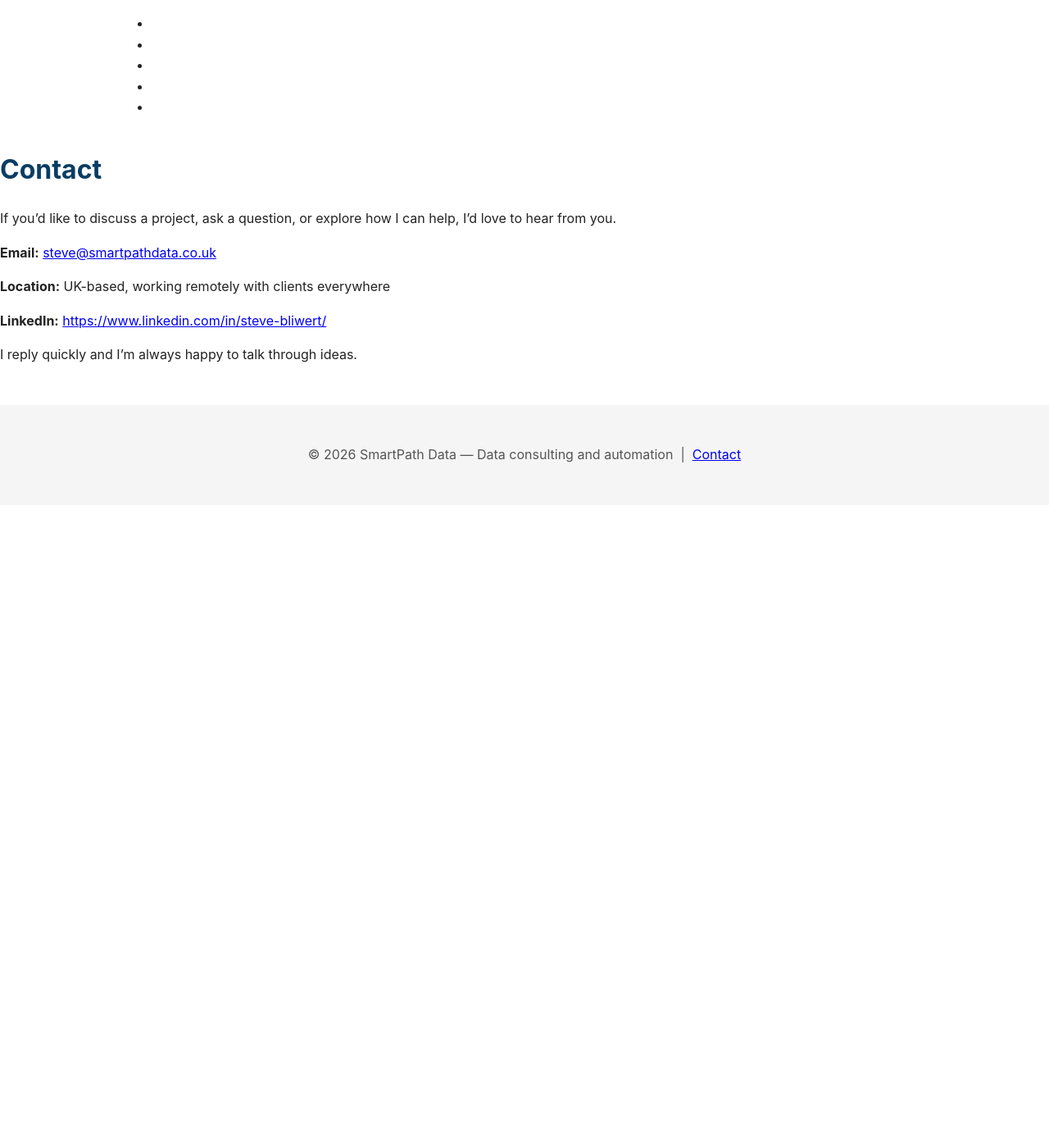
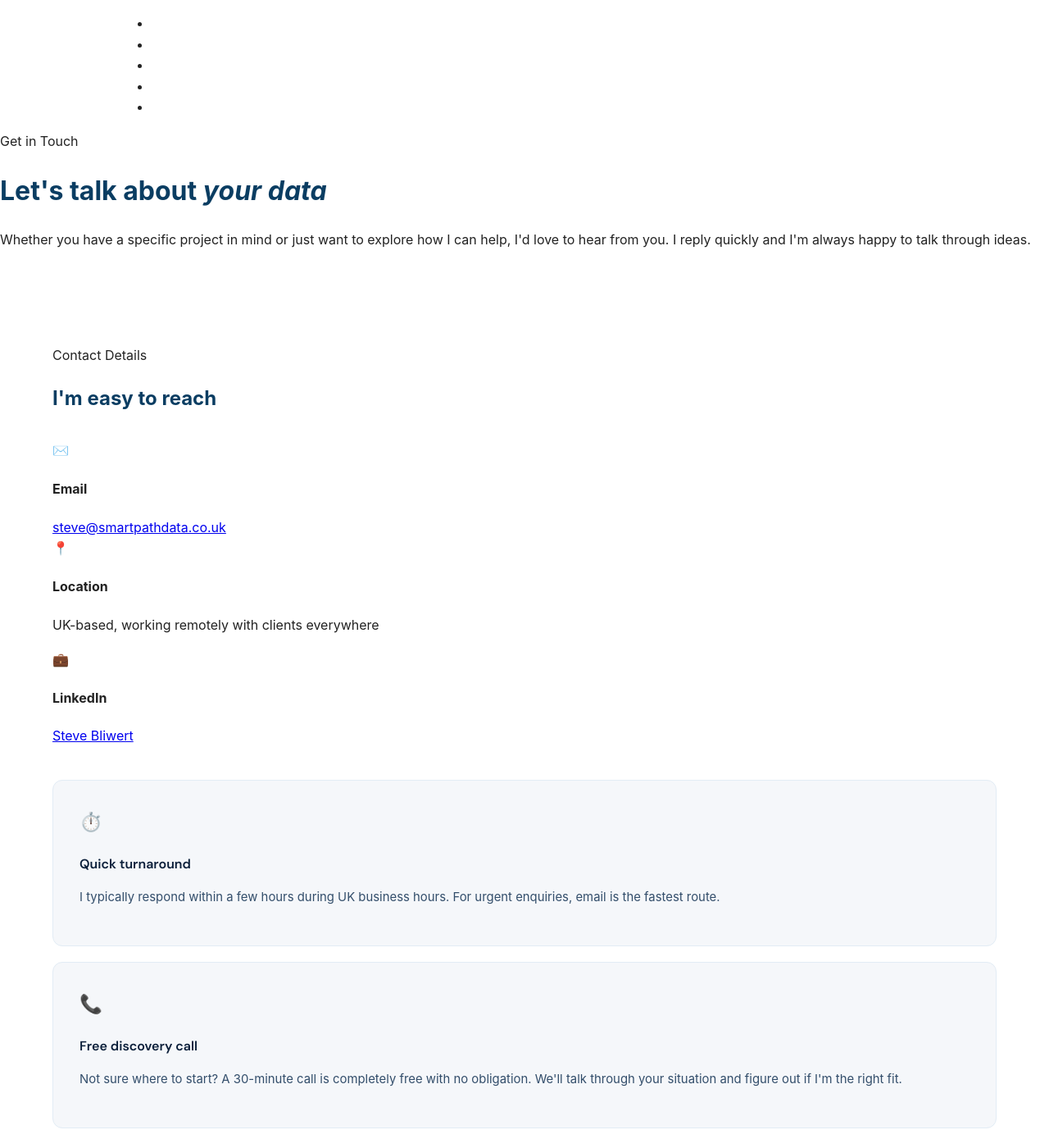
Before and after one commit to smartpathdata/smartpathdata.github.io, a Jekyll site: the page built from contact.md, in a window 1280 px wide and 1400 px high. Shown: the whole window at 82% size. Built offline with Jekyll 4.4.1, drawn with Linux system fonts in a browser that asks for light colours; some of the changed text lies outside the part shown.

Commit message:
Revamp contact.md with new layout and details
Updated contact page layout and added contact details section.

```diff
--- a/contact.md
+++ b/contact.md
@@ -1,12 +1,109 @@
 ---
-layout: page
+layout: default
 title: Contact
+description: Get in touch with SmartPath Data — book a free discovery call or send a message about your data project.
 ---
 
-If you’d like to discuss a project, ask a question, or explore how I can help, I’d love to hear from you.
+<!-- PAGE HERO -->
+<div class="page-hero">
+  <div class="page-hero-inner">
+    <div class="eyebrow">Get in Touch</div>
+    <h1>Let's talk about <em>your data</em></h1>
+    <p>Whether you have a specific project in mind or just want to explore how I can help, I'd love to hear from you. I reply quickly and I'm always happy to talk through ideas.</p>
+  </div>
+</div>
 
-<p><strong>Email:</strong> <a href="mailto:steve@smartpathdata.co.uk">steve@smartpathdata.co.uk</a></p>
-<p><strong>Location:</strong> UK-based, working remotely with clients everywhere</p>
-<p><strong>LinkedIn:</strong> <a href="https://www.linkedin.com/in/steve-bliwert/" target="_blank" rel="noopener noreferrer">https://www.linkedin.com/in/steve-bliwert/</a></p>
+<!-- CONTACT MAIN -->
+<section style="padding:100px 5vw;background:#fff;">
+  <div class="section-inner">
+    <div class="contact-grid">
 
-I reply quickly and I’m always happy to talk through ideas.
+      <!-- LEFT: details -->
+      <div>
+        <div class="section-label">Contact Details</div>
+        <h2 class="section-title" style="margin-bottom:2rem;">I'm easy to reach</h2>
+
+        <div class="contact-detail">
+          <div class="contact-detail-icon">✉️</div>
+          <div>
+            <h4>Email</h4>
+            <a href="mailto:steve@smartpathdata.co.uk">steve@smartpathdata.co.uk</a>
+          </div>
+        </div>
+
+        <div class="contact-detail">
+          <div class="contact-detail-icon">📍</div>
+          <div>
+            <h4>Location</h4>
+            <p>UK-based, working remotely with clients everywhere</p>
+          </div>
+        </div>
+
+        <div class="contact-detail">
+          <div class="contact-detail-icon">💼</div>
+          <div>
+            <h4>LinkedIn</h4>
+            <a href="https://www.linkedin.com/in/steve-bliwert/" target="_blank" rel="noopener noreferrer">Steve Bliwert</a>
+          </div>
+        </div>
+
+        <div style="margin-top:2.5rem;padding:2rem;background:#F5F7FA;border:1.5px solid #E2ECF5;border-radius:12px;">
+          <div style="font-size:1.4rem;margin-bottom:0.8rem;">⏱️</div>
+          <h4 style="font-family:'DM Sans',sans-serif;font-weight:600;color:#0B1F3A;margin-bottom:0.5rem;">Quick turnaround</h4>
+          <p style="font-size:0.93rem;color:#334E6B;line-height:1.65;">I typically respond within a few hours during UK business hours. For urgent enquiries, email is the fastest route.</p>
+        </div>
+
+        <div style="margin-top:1.2rem;padding:2rem;background:#F5F7FA;border:1.5px solid #E2ECF5;border-radius:12px;">
+          <div style="font-size:1.4rem;margin-bottom:0.8rem;">📞</div>
+          <h4 style="font-family:'DM Sans',sans-serif;font-weight:600;color:#0B1F3A;margin-bottom:0.5rem;">Free discovery call</h4>
+          <p style="font-size:0.93rem;color:#334E6B;line-height:1.65;">Not sure where to start? A 30-minute call is completely free with no obligation. We'll talk through your situation and figure out if I'm the right fit.</p>
+        </div>
+      </div>
+
+      <!-- RIGHT: form -->
+      <div class="contact-form-wrap">
+        <h3>Send a message</h3>
+        <p class="sub">Fill in the form below and I'll get back to you as soon as possible.</p>
+
+        <form action="https://formspree.io/f/YOUR_FORM_ID" method="POST">
+          <div class="form-group">
+            <label for="name">Your name</label>
+            <input type="text" id="name" name="name" placeholder="Jane Smith" required>
+          </div>
+          <div class="form-group">
+            <label for="email">Email address</label>
+            <input type="email" id="email" name="email" placeholder="jane@example.com" required>
+          </div>
+          <div class="form-group">
+            <label for="service">What can I help with?</label>
+            <select id="service" name="service">
+              <option value="">Select a service...</option>
+              <option value="powerbi">Power BI Dashboard</option>
+              <option value="automation">Data Automation</option>
+              <option value="workflow">Workflow Fix / Troubleshooting</option>
+              <option value="support">One-to-One Support</option>
+              <option value="other">Not sure yet</option>
+            </select>
+          </div>
+          <div class="form-group">
+            <label for="message">Tell me a bit about your project</label>
+            <textarea id="message" name="message" placeholder="Describe what you're working with and what you're trying to achieve..."></textarea>
+          </div>
+          <button type="submit" class="form-submit">Send Message →</button>
+        </form>
+
+        <p style="font-size:0.82rem;color:#8AA4C0;margin-top:1rem;text-align:center;">
+          Or email directly: <a href="mailto:steve@smartpathdata.co.uk" style="color:#1E6FBF;">steve@smartpathdata.co.uk</a>
+        </p>
+      </div>
+
+    </div>
+  </div>
+</section>
+
+<!-- CTA -->
+<section class="cta-strip">
+  <h2>No project too small</h2>
+  <p>Whether it's a quick fix or a full dashboard build, I'm happy to talk it through.<br>Let's see if I can help.</p>
+  <a href="mailto:steve@smartpathdata.co.uk" class="btn-white">Email Steve →</a>
+</section>
```
